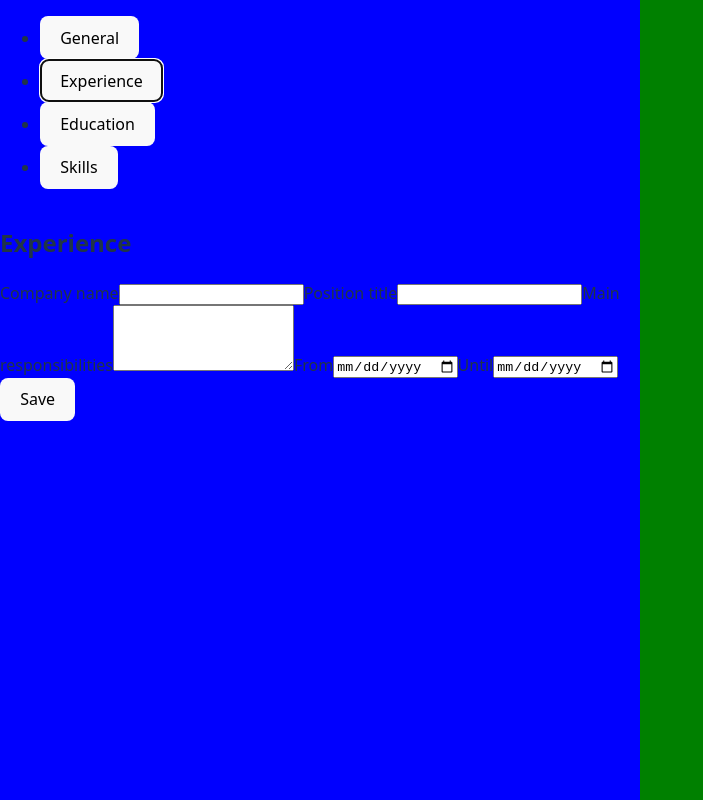
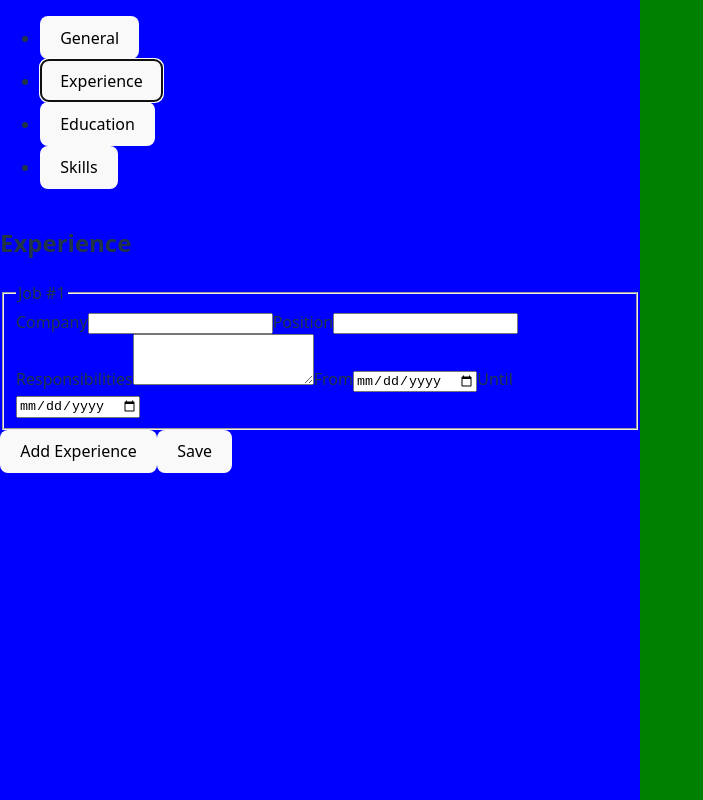
Before and after one commit to JasonBet/CV-App, a React (Vite) app: page / in a window 1280 px wide. Both pictures are taken after a click on the button "Experience". Shown: the whole page, without its empty margins (0-703 px from the left). Built offline with nearby package versions, Linux system fonts and the light colour scheme.

Commit message:
Several form updates

```diff
--- a/src/EducationForm.jsx
+++ b/src/EducationForm.jsx
@@ -1,49 +1,66 @@
 import { useState } from "react";
 
 export default function EducationForm() {
-  const [edu, setEdu] = useState({
-    school: "",
-    studyTitle: "",
-    studyDate: "",
-  });
+  const blank = { school: "", title: "", date: "" };
+  const [entries, setEntries] = useState([blank]);
 
-  function handleChange(e) {
-    const { name, value } = e.target;
-    setEdu((s) => ({ ...s, [name]: value }));
-  }
+  const add = () => setEntries((e) => (e.length < 3 ? [...e, blank] : e));
+  const remove = (idx) => setEntries((e) => e.filter((_, i) => i !== idx));
 
-  function handleSubmit(e) {
+  const change = (idx, field, value) =>
+    setEntries((e) =>
+      e.map((item, i) => (i === idx ? { ...item, [field]: value } : item))
+    );
+
+  const save = (e) => {
     e.preventDefault();
-    console.log("Education:", edu);
-  }
+    console.log("Education:", entries);
+  };
 
   return (
-    <form onSubmit={handleSubmit}>
+    <form onSubmit={save}>
       <h2>Education</h2>
+
+      {entries.map((ed, idx) => (
+        <fieldset key={idx}>
+          <legend>School #{idx + 1}</legend>
 
           <label>
             School name
-        <input name="school" value={edu.school} onChange={handleChange} />
+            <input
+              value={ed.school}
+              onChange={(e) => change(idx, "school", e.target.value)}
+            />
           </label>
 
           <label>
             Title of study
             <input
-          name="studyTitle"
-          value={edu.studyTitle}
-          onChange={handleChange}
+              value={ed.title}
+              onChange={(e) => change(idx, "title", e.target.value)}
             />
           </label>
 
           <label>
             Date of study
             <input
-          name="studyDate"
               type="date"
-          value={edu.studyDate}
-          onChange={handleChange}
+              value={ed.date}
+              onChange={(e) => change(idx, "date", e.target.value)}
             />
           </label>
+
+          {entries.length > 1 && (
+            <button type="button" onClick={() => remove(idx)}>
+              Remove
+            </button>
+          )}
+        </fieldset>
+      ))}
+
+      <button type="button" onClick={add} disabled={entries.length === 3}>
+        Add Education
+      </button>
 
       <button type="submit">Save</button>
     </form>
--- a/src/ExperienceForm.jsx
+++ b/src/ExperienceForm.jsx
@@ -1,62 +1,112 @@
 import { useState } from "react";
 
 export default function ExperienceForm() {
-  const [job, setJob] = useState({
+  const empty = {
     company: "",
     position: "",
     tasks: "",
     from: "",
     until: "",
-  });
+  };
 
-  function handleChange(e) {
-    const { name, value } = e.target;
-    setJob((j) => ({ ...j, [name]: value }));
-  }
+  const [entries, setEntries] = useState([empty]);
 
-  function handleSubmit(e) {
+  /* ─ helpers ────────────────────────────────────────────── */
+  const addEntry = () =>
+    setEntries((e) => e.length < 3 ? [...e, empty] : e);
+
+  const removeEntry = (idx) =>
+    setEntries((e) => e.filter((_, i) => i !== idx));
+
+  const handleChange = (idx, field, value) =>
+    setEntries((e) =>
+      e.map((item, i) =>
+        i === idx ? { ...item, [field]: value } : item
+      )
+    );
+
+  const handleSave = (e) => {
     e.preventDefault();
-    console.log("Experience:", job);
-  }
+    console.log("Experience:", entries);
+  };
 
+  /* ─ render ──────────────────────────────────────────────── */
   return (
-    <form onSubmit={handleSubmit}>
+    <form onSubmit={handleSave}>
       <h2>Experience</h2>
 
+      {entries.map((job, idx) => (
+        <fieldset key={idx}>
+          <legend>Job #{idx + 1}</legend>
+
           <label>
-        Company name
-        <input name="company" value={job.company} onChange={handleChange} />
+            Company
+            <input
+              value={job.company}
+              onChange={(e) =>
+                handleChange(idx, "company", e.target.value)
+              }
+            />
           </label>
 
           <label>
-        Position title
-        <input name="position" value={job.position} onChange={handleChange} />
+            Position
+            <input
+              value={job.position}
+              onChange={(e) =>
+                handleChange(idx, "position", e.target.value)
+              }
+            />
           </label>
 
           <label>
-        Main responsibilities
+            Responsibilities
             <textarea
-          name="tasks"
-          rows={4}
+              rows={3}
               value={job.tasks}
-          onChange={handleChange}
+              onChange={(e) =>
+                handleChange(idx, "tasks", e.target.value)
+              }
             />
           </label>
 
           <label>
             From
-        <input name="from" type="date" value={job.from} onChange={handleChange} />
+            <input
+              type="date"
+              value={job.from}
+              onChange={(e) =>
+                handleChange(idx, "from", e.target.value)
+              }
+            />
           </label>
 
           <label>
             Until
             <input
-          name="until"
               type="date"
               value={job.until}
-          onChange={handleChange}
+              onChange={(e) =>
+                handleChange(idx, "until", e.target.value)
+              }
             />
           </label>
+
+          {entries.length > 1 && (
+            <button type="button" onClick={() => removeEntry(idx)}>
+              Remove
+            </button>
+          )}
+        </fieldset>
+      ))}
+
+      <button
+        type="button"
+        onClick={addEntry}
+        disabled={entries.length === 3}
+      >
+        Add Experience
+      </button>
 
       <button type="submit">Save</button>
     </form>
--- a/src/SkillsForm.jsx
+++ b/src/SkillsForm.jsx
@@ -1,48 +1,59 @@
 import { useState } from "react";
 
 export default function SkillsForm() {
-  const [category, setCategory] = useState("");
-  const [items, setItems] = useState("");
-  const [skills, setSkills] = useState([]);
+  const blank = { category: "", items: "" };
+  const [entries, setEntries] = useState([blank]);
 
-  function addSkill(e) {
+  const add = () => setEntries((s) => (s.length < 3 ? [...s, blank] : s));
+  const remove = (idx) => setEntries((s) => s.filter((_, i) => i !== idx));
+
+  const change = (idx, field, value) =>
+    setEntries((s) =>
+      s.map((item, i) => (i === idx ? { ...item, [field]: value } : item))
+    );
+
+  const save = (e) => {
     e.preventDefault();
-    if (!category.trim()) return;
-
-    setSkills((s) => [...s, { category, items }]);
-    setCategory("");
-    setItems("");
-  }
+    console.log("Skills:", entries);
+  };
 
   return (
-    <>
-      <form onSubmit={addSkill}>
+    <form onSubmit={save}>
       <h2>Skills</h2>
+
+      {entries.map((sk, idx) => (
+        <fieldset key={idx}>
+          <legend>Category #{idx + 1}</legend>
 
           <label>
             Category
             <input
-            value={category}
-            onChange={(e) => setCategory(e.target.value)}
+              value={sk.category}
+              onChange={(e) => change(idx, "category", e.target.value)}
             />
           </label>
 
           <label>
             Items (comma-separated)
-          <input value={items} onChange={(e) => setItems(e.target.value)} />
+            <input
+              value={sk.items}
+              onChange={(e) => change(idx, "items", e.target.value)}
+            />
           </label>
 
-        <button type="submit">Add</button>
+          {entries.length > 1 && (
+            <button type="button" onClick={() => remove(idx)}>
+              Remove
+            </button>
+          )}
+        </fieldset>
+      ))}
+
+      <button type="button" onClick={add} disabled={entries.length === 3}>
+        Add Skill Category
+      </button>
+
+      <button type="submit">Save</button>
     </form>
-
-      {/* quick preview */}
-      <ul>
-        {skills.map((s, idx) => (
-          <li key={idx}>
-            <strong>{s.category}:</strong> {s.items}
-          </li>
-        ))}
-      </ul>
-    </>
   );
 }
```
Lines whose indentation alone changed are shown as unchanged.
